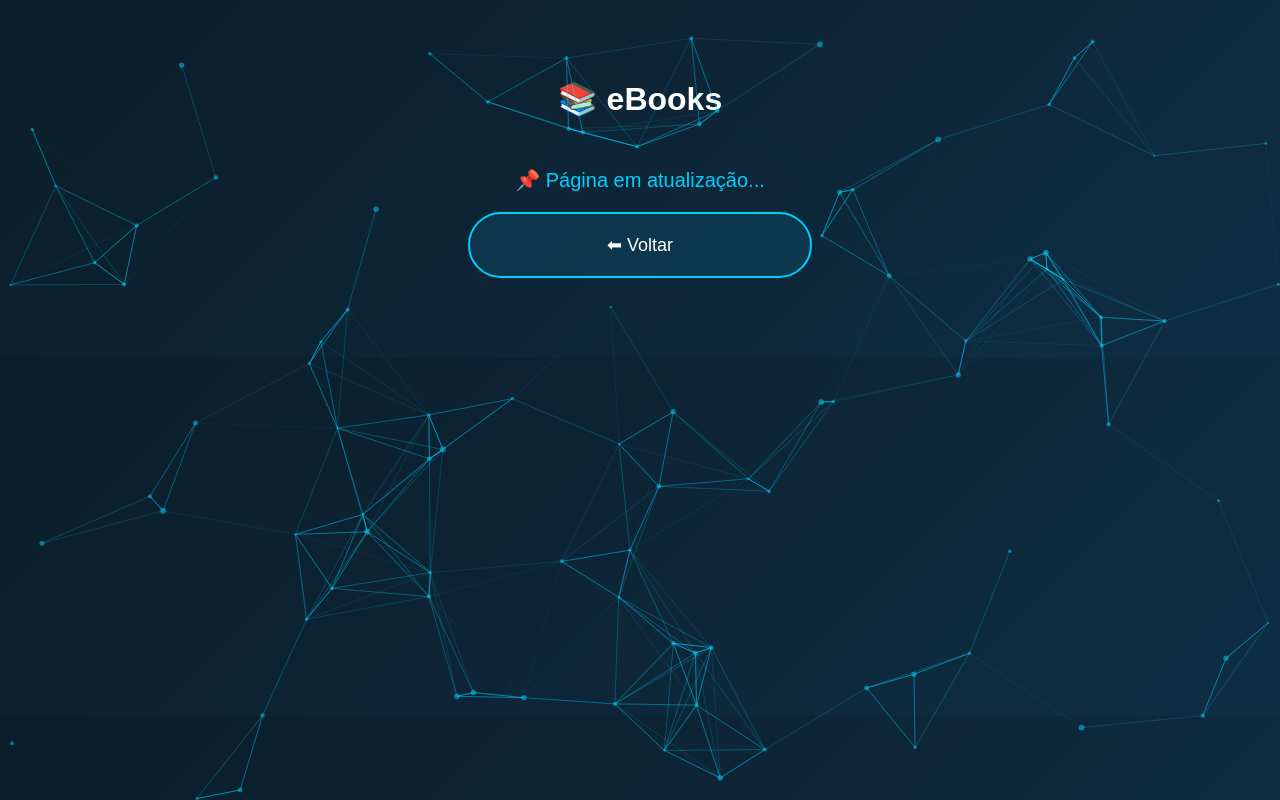
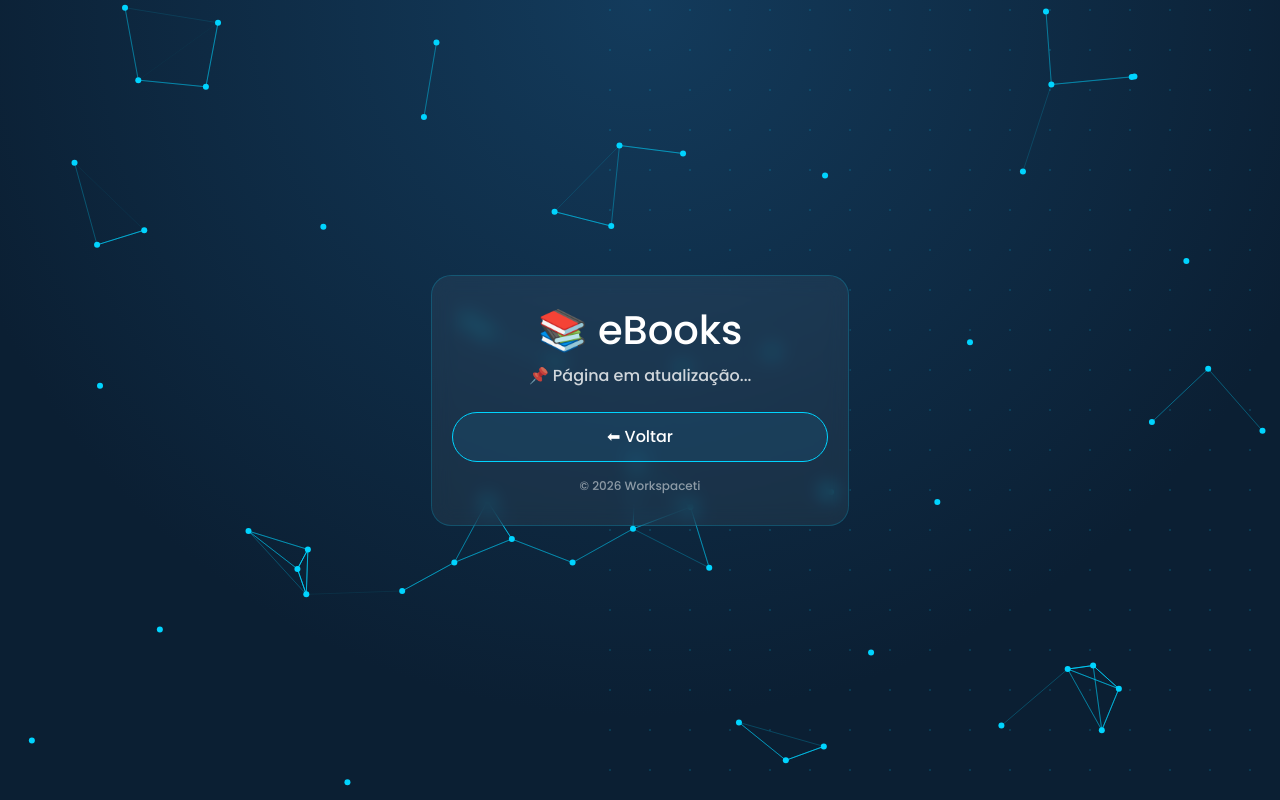
Before and after one commit to Pedroleoncio/site-Linktree-pedro, a plain HTML site: page ebooks.html in a window 1280 px wide. Drawn offline with nearby package versions, Linux system fonts and the light colour scheme.

Commit message:
Refactor ebooks.html with Bootstrap and custom styles
Updated the structure and styling of the eBooks page, added Bootstrap and custom styles, and improved loading animations.

```diff
--- a/ebooks.html
+++ b/ebooks.html
@@ -1,68 +1,179 @@
 <!DOCTYPE html>
 <html lang="pt-br">
 <head>
-    <meta charset="UTF-8">
-    <title>eBooks</title>
-    <link rel="stylesheet" href="styles.css">
+<meta charset="UTF-8">
+<meta name="viewport" content="width=device-width, initial-scale=1.0">
+<title>eBooks - Workspaceti</title>
+
+<!-- Bootstrap -->
+<link href="https://cdn.jsdelivr.net/npm/bootstrap@5.3.2/dist/css/bootstrap.min.css" rel="stylesheet">
+
+<!-- Fonte -->
+<link href="https://fonts.googleapis.com/css2?family=Poppins:wght@300;500;700&display=swap" rel="stylesheet">
+
+<style>
+body {
+    font-family: 'Poppins', sans-serif;
+    margin: 0;
+    color: white;
+    text-align: center;
+    overflow-x: hidden;
+    background: radial-gradient(circle at top, #133b5c, #0b1f33 70%);
+}
+
+/* BACKGROUND */
+body::before {
+    content: "";
+    position: fixed;
+    width: 200%;
+    height: 200%;
+    background: radial-gradient(circle, rgba(0,212,255,0.15) 1px, transparent 1px);
+    background-size: 40px 40px;
+    animation: moveGrid 20s linear infinite;
+    z-index: -2;
+}
+
+body::after {
+    content: "";
+    position: fixed;
+    width: 100%;
+    height: 100%;
+    background: radial-gradient(circle at center, rgba(0,212,255,0.08), transparent 70%);
+    z-index: -1;
+}
+
+@keyframes moveGrid {
+    from { transform: translate(0, 0); }
+    to { transform: translate(-200px, -200px); }
+}
+
+/* CARD */
+.card-box {
+    background: rgba(255,255,255,0.05);
+    border: 1px solid rgba(0,212,255,0.2);
+    border-radius: 20px;
+    padding: 30px 20px;
+    backdrop-filter: blur(10px);
+}
+
+/* BOTÃO */
+.btn-custom {
+    padding: 12px;
+    border-radius: 25px;
+    background: rgba(28,93,133,0.25);
+    border: 1px solid #00d4ff;
+    color: white;
+    transition: 0.3s;
+    text-decoration: none;
+}
+
+.btn-custom:hover {
+    background: #00d4ff;
+    color: #0b1f33;
+    box-shadow: 0 0 20px #00d4ff;
+}
+
+/* TEXTO */
+.message {
+    opacity: 0.8;
+    margin-top: 10px;
+}
+
+/* RESPONSIVO */
+@media (max-width: 576px) {
+    h1 { font-size: 22px; }
+    .card-box { padding: 20px 15px; }
+}
+
+.footer {
+    font-size: 12px;
+    opacity: 0.5;
+    margin-top: 15px;
+}
+
+/* LOADING */
+#loader {
+    position: fixed;
+    width: 100%;
+    height: 100%;
+    background: #0b1f33;
+    display: flex;
+    align-items: center;
+    justify-content: center;
+    z-index: 9999;
+}
+
+.spinner {
+    border: 5px solid #133b5c;
+    border-top: 5px solid #00d4ff;
+    border-radius: 50%;
+    width: 50px;
+    height: 50px;
+    animation: spin 1s linear infinite;
+}
+
+@keyframes spin {
+    100% { transform: rotate(360deg); }
+}
+</style>
+
 </head>
+
 <body>
 
-<div class="container">
-    <h1>📚 eBooks</h1>
+<div id="tsparticles"></div>
 
-    <p class="message">📌 Página em atualização...</p>
-
-    <a href="index.html" class="button-card">⬅ Voltar</a>
+<!-- LOADING -->
+<div id="loader">
+    <div class="spinner"></div>
 </div>
 
+<div class="container-fluid d-flex align-items-center justify-content-center min-vh-100">
+    <div class="col-12 col-sm-10 col-md-6 col-lg-4">
+
+        <div class="card-box">
+
+            <h1>📚 eBooks</h1>
+
+            <p class="message">📌 Página em atualização...</p>
+
+            <!-- FUTURO -->
+            <!--
+            <div class="d-grid gap-2 mt-3">
+                <a href="#" class="btn btn-custom    </div>
+            -->
+
+            <div class="d-grid mt-4">
+                <a href="index.html" class="btn btn-custom">⬅ Voltar</a>
+            </div>
+
+            <div class="footer">
+                © 2026 Workspaceti
+            </div>
+
+        </div>
+
+    </div>
+</div>
 
 <script>
-// REMOVE LOADING
 window.onload = function() {
     document.getElementById("loader").style.display = "none";
 };
 </script>
+
 <script src="https://cdn.jsdelivr.net/npm/tsparticles@2/tsparticles.bundle.min.js"></script>
 
 <script>
 tsParticles.load("tsparticles", {
-    fpsLimit: 60,
-    interactivity: {
-        events: {
-            onHover: { enable: true, mode: "repulse" },
-            onClick: { enable: true, mode: "push" },
-            resize: true
-        },
-        modes: {
-            repulse: { distance: 100, duration: 0.4 },
-            push: { quantity: 4 }
-        }
-    },
     particles: {
+        number: { value: 60 },
         color: { value: "#00d4ff" },
-        links: {
-            color: "#00d4ff",
-            distance: 150,
-            enable: true,
-            opacity: 0.5,
-            width: 1
-        },
-        collisions: { enable: false },
-        move: {
-            direction: "none",
-            enable: true,
-            outModes: { default: "bounce" },
-            random: false,
-            speed: 2,
-            straight: false
-        },
-        number: { density: { enable: true, area: 800 }, value: 80 },
-        opacity: { value: 0.5 },
-        shape: { type: "circle" },
-        size: { value: { min: 1, max: 3 } }
-    },
-    detectRetina: true
+        links: { enable: true, color: "#00d4ff" },
+        move: { enable: true, speed: 1 }
+    }
 });
 </script>
+
 </body>
 </html>
```
